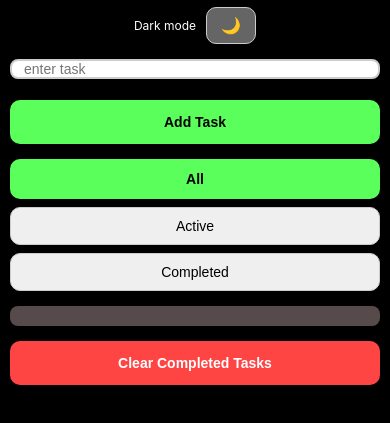
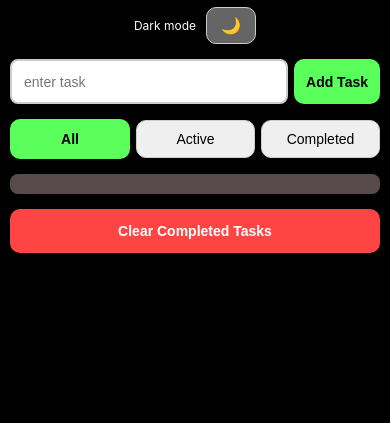
Before and after one commit to yashtayalcse/Todos, a website: page public/index.html in a window 390 px wide. Shown: the part 55-478 px from the top of the page. Drawn offline with nearby package versions, Linux system fonts and the light colour scheme; no server answers.

Commit message:
styling done

```diff
--- a/public/style.css
+++ b/public/style.css
@@ -205,29 +205,32 @@ body{
     }
 
     .inputTaskSection {
-        flex-direction: column;
         margin: 15px 5px;
+        gap: 6px;
     }
 
     .inputTaskSection button {
-        width: 100%;
-        margin-top: 8px;
+        min-width: 80px;
+        flex: 0 0 auto;
+        padding: 12px 10px;
     }
 
     #inputBar {
-        min-width: 100%;
-        margin-bottom: 5px;
+        flex: 1;
+        min-width: 150px;
     }
 
     .taskcategory {
-        flex-direction: column;
-        gap: 8px;
+        justify-content: center;
+        gap: 6px;
         margin: 15px 5px;
+        flex-wrap: wrap;
     }
 
     .taskcategory button {
-        width: 100%;
-        max-width: none;
+        flex: 1;
+        max-width: 120px;
+        min-width: 70px;
     }
 
     #taskList {
```
Also changed, not shown: vercel.json (deleted).
